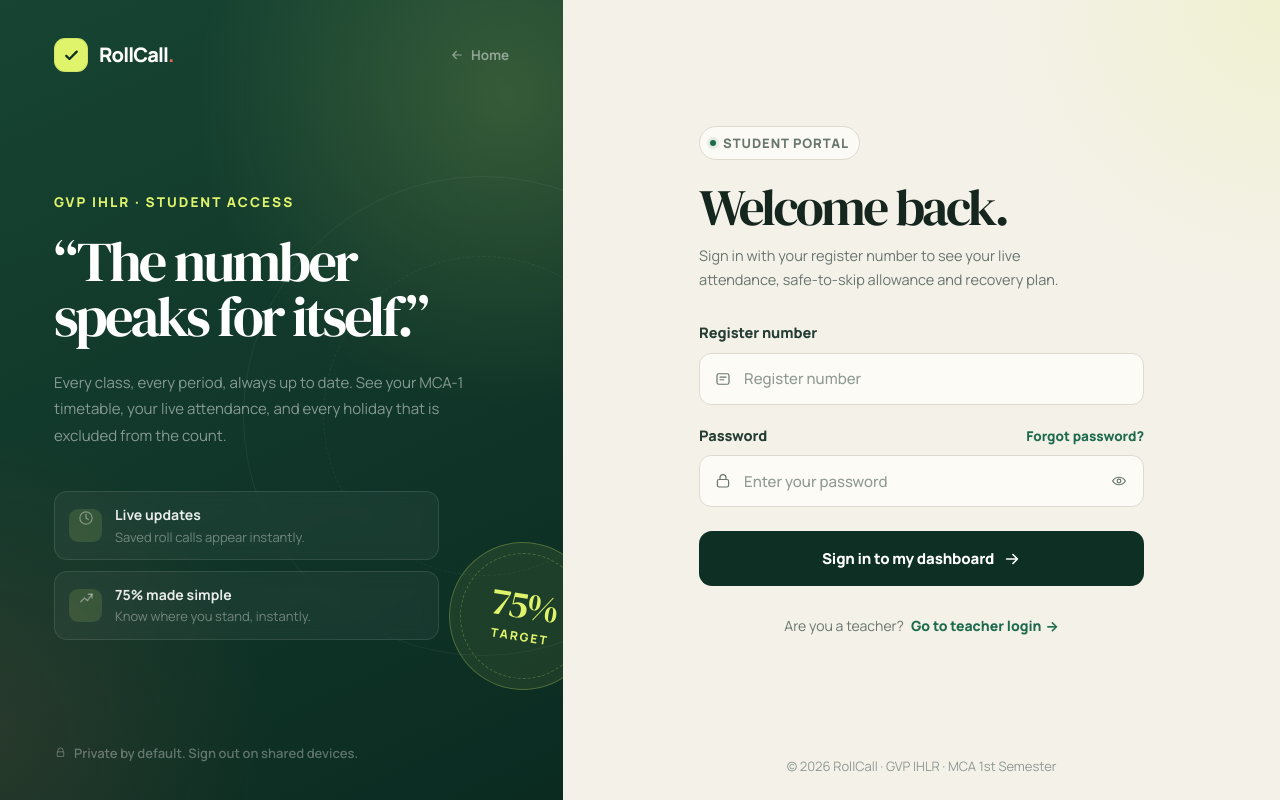
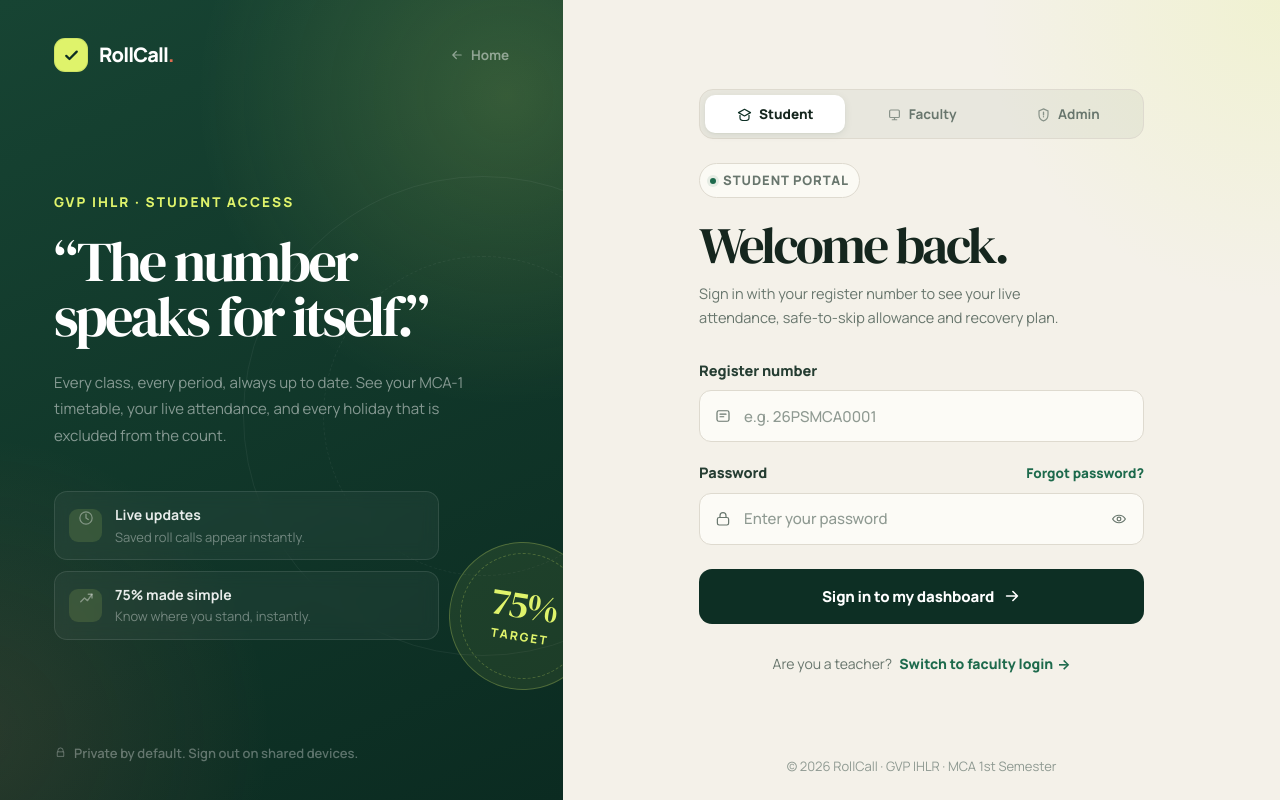
Before and after one commit to gowthamsrivarma0707-commits/rollcall, a Python web app: template templates/login.html in a window 1280 px wide. Run offline with Jinja, Linux system fonts and the light colour scheme; the template is opened without the code that fills it, so the values that code supplies are empty.

Commit message:
feat: unified 3-way login, ISP admin account, and attendance lock/edit workflow

```diff
--- a/static/css/auth.css
+++ b/static/css/auth.css
@@ -231,6 +231,64 @@
   margin: auto;
 }
 
+/* ---------------------------------------------------------
+   Role switch tabs
+   --------------------------------------------------------- */
+.auth-role-tabs {
+  display: grid;
+  grid-template-columns: repeat(3, 1fr);
+  gap: 6px;
+  margin-bottom: 24px;
+  padding: 5px;
+  background: rgba(13, 47, 36, 0.05);
+  border: 1px solid var(--line);
+  border-radius: 14px;
+}
+
+.auth-role-tab {
+  display: inline-flex;
+  align-items: center;
+  justify-content: center;
+  gap: 7px;
+  padding: 9px 12px;
+  border: none;
+  border-radius: 10px;
+  background: transparent;
+  color: var(--muted);
+  font-family: inherit;
+  font-size: 13.5px;
+  font-weight: 650;
+  cursor: pointer;
+  transition: all 160ms var(--ease);
+  user-select: none;
+  white-space: nowrap;
+}
+
+.auth-role-tab svg {
+  width: 15px;
+  height: 15px;
+  flex: 0 0 auto;
+  opacity: 0.75;
+  transition: opacity 160ms var(--ease);
+}
+
+.auth-role-tab:hover {
+  color: var(--ink);
+  background: rgba(255, 255, 255, 0.55);
+}
+
+.auth-role-tab.is-active {
+  background: #ffffff;
+  color: var(--ink);
+  font-weight: 750;
+  box-shadow: 0 2px 8px rgba(13, 47, 36, 0.08), 0 1px 2px rgba(13, 47, 36, 0.04);
+}
+
+.auth-role-tab.is-active svg {
+  opacity: 1;
+  color: var(--green-dark);
+}
+
 .auth-heading {
   margin-bottom: 30px;
 }
--- a/static/js/login.js
+++ b/static/js/login.js
@@ -2,49 +2,9 @@
   "use strict";
 
   const { api, setButtonLoading } = window.RollCall;
-  const isAdmin = window.location.pathname.startsWith("/admin");
-  const isTeacher = window.location.pathname.startsWith("/teacher");
-  const role = isAdmin ? "admin" : isTeacher ? "teacher" : "student";
 
-  const copy = isAdmin
-    ? {
-        documentTitle: "Admin login · RollCall",
-        asideKicker: "GVP IHLR · ADMIN ACCESS",
-        asideHeading: "“Oversight,<br>without the noise.”",
-        asideCopy:
-          "View every MCA-1 session, correct any roll call, and review attendance across all subjects and teachers from one place.",
-        badge: "Admin console",
-        heading: "Welcome back, Principal.",
-        subtitle:
-          "Sign in with your admin username to review and update attendance across all teachers.",
-        usernameLabel: "Admin username",
-        usernamePlaceholder: "Admin username",
-        usernameAutocomplete: "username",
-        loginButton: "Open admin console",
-        switchPrompt: "Are you a teacher?",
-        switchHref: "/teacher/login",
-        switchText: "Go to teacher login",
-      }
-    : isTeacher
-      ? {
-        documentTitle: "Teacher login · RollCall",
-        asideKicker: "GVP IHLR · TEACHER ACCESS",
-        asideHeading: "“Roll call,<br>minus the paperwork.”",
-        asideCopy:
-          "Open your period from the MCA-1 timetable, tap the absentees and save. Labs and the CTV interactive program are marked once and counted for their full span.",
-        badge: "Teacher portal",
-        heading: "Welcome back, Professor.",
-        subtitle:
-          "Sign in with your employee ID or college email to take attendance and review saved records.",
-        usernameLabel: "Employee ID or email",
-        usernamePlaceholder: "Employee ID or college email",
-        usernameAutocomplete: "username",
-        loginButton: "Open teacher dashboard",
-        switchPrompt: "Are you a student?",
-        switchHref: "/student/login",
-        switchText: "Go to student login",
-      }
-    : {
+  const ROLE_CONFIG = {
+    student: {
       documentTitle: "Student login · RollCall",
       asideKicker: "GVP IHLR · STUDENT ACCESS",
       asideHeading: "“The number<br>speaks for itself.”",
@@ -55,18 +15,102 @@
       subtitle:
         "Sign in with your register number to see your live attendance, safe-to-skip allowance and recovery plan.",
       usernameLabel: "Register number",
-        usernamePlaceholder: "Register number",
+      usernamePlaceholder: "e.g. 26PSMCA0001",
       usernameAutocomplete: "username",
+      autocapitalize: "characters",
       loginButton: "Sign in to my dashboard",
+      emptyError: "Enter your register number and password.",
       switchPrompt: "Are you a teacher?",
-        switchHref: "/teacher/login",
-        switchText: "Go to teacher login",
+      switchRole: "teacher",
+      switchText: "Switch to faculty login",
+      defaultPath: "/student",
+    },
+    teacher: {
+      documentTitle: "Faculty login · RollCall",
+      asideKicker: "GVP IHLR · FACULTY ACCESS",
+      asideHeading: "“Roll call,<br>minus the paperwork.”",
+      asideCopy:
+        "Open your period from the MCA-1 timetable, tap the absentees and save. Labs and the CTV interactive program are marked once and counted for their full span.",
+      badge: "Faculty portal",
+      heading: "Welcome back, Professor.",
+      subtitle:
+        "Sign in with your employee ID or college email to take attendance and review saved records.",
+      usernameLabel: "Employee ID or email",
+      usernamePlaceholder: "e.g. BD or teacher@gvpce.ac.in",
+      usernameAutocomplete: "username",
+      autocapitalize: "none",
+      loginButton: "Open faculty dashboard",
+      emptyError: "Enter your employee ID or college email and password.",
+      switchPrompt: "Are you an administrator?",
+      switchRole: "admin",
+      switchText: "Switch to admin console",
+      defaultPath: "/teacher",
+    },
+    admin: {
+      documentTitle: "Admin login · RollCall",
+      asideKicker: "GVP IHLR · ADMIN ACCESS",
+      asideHeading: "“Oversight,<br>without the noise.”",
+      asideCopy:
+        "View every session, correct any roll call, and manage timetable, faculty, and student allocations from one centralized place.",
+      badge: "Admin console",
+      heading: "Welcome back, Administrator.",
+      subtitle:
+        "Sign in with your admin username (e.g. ISP or principal) to manage the attendance portal.",
+      usernameLabel: "Admin username",
+      usernamePlaceholder: "e.g. ISP or principal",
+      usernameAutocomplete: "username",
+      autocapitalize: "none",
+      loginButton: "Open admin console",
+      emptyError: "Enter your admin username and password.",
+      switchPrompt: "Are you a student?",
+      switchRole: "student",
+      switchText: "Switch to student login",
+      defaultPath: "/admin",
+    },
   };
+
+  const urlParams = new URLSearchParams(window.location.search);
+  const paramRole = urlParams.get("role");
+  let currentRole = "student";
+
+  if (window.location.pathname.startsWith("/admin") || paramRole === "admin") {
+    currentRole = "admin";
+  } else if (window.location.pathname.startsWith("/teacher") || paramRole === "teacher") {
+    currentRole = "teacher";
+  } else if (paramRole === "student" || window.location.pathname.startsWith("/student")) {
+    currentRole = "student";
+  }
 
   const setText = (id, value) => {
     const node = document.getElementById(id);
     if (node) node.textContent = value;
   };
+
+  const username = document.getElementById("username");
+  const password = document.getElementById("password");
+  const form = document.getElementById("loginForm");
+  const errorBox = document.getElementById("formError");
+  const loginButton = document.getElementById("loginButton");
+  const passwordToggle = document.getElementById("passwordToggle");
+  const switchLink = document.getElementById("switchLink");
+  const roleTabs = document.querySelectorAll(".auth-role-tab");
+
+  function showError(message) {
+    if (!errorBox) return;
+    errorBox.textContent = message;
+    errorBox.hidden = false;
+  }
+
+  function clearError() {
+    if (!errorBox) return;
+    errorBox.hidden = true;
+    errorBox.textContent = "";
+  }
+
+  function setRole(role, updateHistory = true) {
+    if (!ROLE_CONFIG[role]) role = "student";
+    currentRole = role;
+    const copy = ROLE_CONFIG[role];
 
     document.title = copy.documentTitle;
     document.body.dataset.role = role;
@@ -82,35 +126,54 @@
     setText("switchPrompt", copy.switchPrompt);
     setText("year", String(new Date().getFullYear()));
 
-  const switchLink = document.getElementById("switchLink");
     if (switchLink) {
-    switchLink.href = copy.switchHref;
+      switchLink.href = `/${copy.switchRole}/login`;
+      switchLink.dataset.targetRole = copy.switchRole;
       switchLink.innerHTML = `${copy.switchText} <span>→</span>`;
     }
 
-  const username = document.getElementById("username");
     if (username) {
       username.placeholder = copy.usernamePlaceholder;
       username.autocomplete = copy.usernameAutocomplete;
-    username.autocapitalize = isTeacher ? "none" : "characters";
+      username.autocapitalize = copy.autocapitalize;
     }
 
-  const password = document.getElementById("password");
-  const form = document.getElementById("loginForm");
-  const errorBox = document.getElementById("formError");
-  const loginButton = document.getElementById("loginButton");
-  const passwordToggle = document.getElementById("passwordToggle");
-  function showError(message) {
-    if (!errorBox) return;
-    errorBox.textContent = message;
-    errorBox.hidden = false;
+    roleTabs.forEach((tab) => {
+      const active = tab.dataset.role === role;
+      tab.classList.toggle("is-active", active);
+      tab.setAttribute("aria-selected", String(active));
+    });
+
+    clearError();
+
+    if (updateHistory) {
+      try {
+        const newPath = `/${role}/login`;
+        if (window.location.pathname !== newPath) {
+          window.history.replaceState({ role }, "", newPath);
+        }
+      } catch (_) {}
+    }
   }
 
-  function clearError() {
-    if (!errorBox) return;
-    errorBox.hidden = true;
-    errorBox.textContent = "";
+  // Bind role tabs click
+  roleTabs.forEach((tab) => {
+    tab.addEventListener("click", () => {
+      const selected = tab.dataset.role;
+      if (selected && selected !== currentRole) {
+        setRole(selected, true);
+        username?.focus();
       }
+    });
+  });
+
+  // Switch link click (fast switch without full reload)
+  switchLink?.addEventListener("click", (e) => {
+    e.preventDefault();
+    const targetRole = switchLink.dataset.targetRole || "teacher";
+    setRole(targetRole, true);
+    username?.focus();
+  });
 
   username?.addEventListener("input", clearError);
   password?.addEventListener("input", clearError);
@@ -130,12 +193,10 @@
 
     const usernameValue = username.value.trim();
     const passwordValue = password.value;
+    const config = ROLE_CONFIG[currentRole];
+
     if (!usernameValue || !passwordValue) {
-      showError(
-        isTeacher
-          ? "Enter your employee ID or college email and password."
-          : "Enter your register number and password."
-      );
+      showError(config.emptyError);
       (usernameValue ? password : username).focus();
       return;
     }
@@ -158,27 +219,27 @@
       }
       const data = await api.post(
         "/api/login",
-        { role, username: usernameValue, password: passwordValue },
+        { role: currentRole, username: usernameValue, password: passwordValue },
         { redirectOn401: false }
       );
       if (buttonText) buttonText.textContent = "Signing you in…";
 
-      // Cache offline login credentials on this device for zero-network situations
+      // Cache offline login credentials on this device
       try {
         const passHash = await hashPassword(passwordValue);
         localStorage.setItem(
-          `rollcall_offline_auth_${role}`,
+          `rollcall_offline_auth_${currentRole}`,
           JSON.stringify({
             username: usernameValue.toLowerCase(),
             passHash: passHash,
-            redirect: data.redirect || (isTeacher ? "/teacher" : "/student"),
+            redirect: data.redirect || config.defaultPath,
             savedAt: Date.now(),
           })
         );
       } catch (_) {}
 
       localStorage.setItem("rollcall_active_teacher_id", usernameValue.toLowerCase().trim());
-      window.location.assign(data.redirect || (isTeacher ? "/teacher" : "/student"));
+      window.location.assign(data.redirect || config.defaultPath);
     } catch (error) {
       const isOffline =
         !navigator.onLine ||
@@ -187,29 +248,25 @@
         error.message.includes("connection");
 
       if (isOffline) {
-        // Attempt offline device authentication
         try {
           const passHash = await hashPassword(passwordValue);
           const userLower = usernameValue.toLowerCase();
           let matched = false;
 
           // 1. Check if user logged in previously on this device
-          const raw = localStorage.getItem(`rollcall_offline_auth_${role}`);
+          const raw = localStorage.getItem(`rollcall_offline_auth_${currentRole}`);
           if (raw) {
             const cached = JSON.parse(raw);
-            if (
-              cached.username === userLower &&
-              cached.passHash === passHash
-            ) {
+            if (cached.username === userLower && cached.passHash === passHash) {
               matched = true;
             }
           }
 
-          // 2. Built-in offline support for college faculty & students
-          const DEMO_TEACHERS = new Set(["principal", "vl", "prp", "chssrp", "bd", "psr", "rk", "pvrc", "ymg"]);
+          // 2. Built-in offline support for faculty & staff
+          const DEMO_TEACHERS = new Set(["principal", "isp", "vl", "prp", "chssrp", "bd", "psr", "rk", "pvrc", "ymg"]);
           const TEACHER_DEFAULT_HASH = "cde383eee8ee7a4400adf7a15f716f179a2eb97646b37e089eb8d6d04e663416"; // teacher123
 
-          if (!matched && isTeacher && DEMO_TEACHERS.has(userLower) && passHash === TEACHER_DEFAULT_HASH) {
+          if (!matched && (currentRole === "teacher" || currentRole === "admin") && DEMO_TEACHERS.has(userLower) && passHash === TEACHER_DEFAULT_HASH) {
             matched = true;
           }
 
@@ -217,7 +274,7 @@
             if (buttonText) buttonText.textContent = "Opening offline…";
             localStorage.setItem("rollcall_offline_session", "true");
             localStorage.setItem("rollcall_active_teacher_id", userLower);
-            window.location.assign(isTeacher ? "/teacher" : "/student");
+            window.location.assign(config.defaultPath);
             return;
           }
         } catch (_) {}
@@ -234,11 +291,13 @@
     }
   });
 
+  // Initialize role
+  setRole(currentRole, false);
+
   // Register service worker on login page as well
   if ("serviceWorker" in navigator) {
     window.addEventListener("load", () => {
       navigator.serviceWorker.register("/sw.js").catch(() => {});
     });
   }
-
 })();
--- a/templates/login.html
+++ b/templates/login.html
@@ -69,6 +69,21 @@
 
     <main class="auth-main">
       <div class="auth-main__inner">
+        <div class="auth-role-tabs" id="roleTabs" role="tablist" aria-label="Select login type">
+          <button type="button" class="auth-role-tab is-active" data-role="student" role="tab" aria-selected="true">
+            <svg viewBox="0 0 20 20" fill="none" aria-hidden="true"><path d="M10 3l8 4.5-8 4.5-8-4.5L10 3z" stroke="currentColor" stroke-width="1.6" stroke-linejoin="round"/><path d="M4 10.5v4c0 2 2.7 3.5 6 3.5s6-1.5 6-3.5v-4" stroke="currentColor" stroke-width="1.6"/></svg>
+            <span>Student</span>
+          </button>
+          <button type="button" class="auth-role-tab" data-role="teacher" role="tab" aria-selected="false">
+            <svg viewBox="0 0 20 20" fill="none" aria-hidden="true"><rect x="3.5" y="4" width="13" height="10" rx="1.5" stroke="currentColor" stroke-width="1.6"/><path d="M7 17h6M10 14v3" stroke="currentColor" stroke-width="1.6" stroke-linecap="round"/></svg>
+            <span>Faculty</span>
+          </button>
+          <button type="button" class="auth-role-tab" data-role="admin" role="tab" aria-selected="false">
+            <svg viewBox="0 0 20 20" fill="none" aria-hidden="true"><path d="M10 2.5l6 2.8v4.6c0 4.2-2.7 7.7-6 8.6-3.3-.9-6-4.4-6-8.6V5.3l6-2.8z" stroke="currentColor" stroke-width="1.6"/><path d="M10 7v3.5m0 2.5h.01" stroke="currentColor" stroke-width="1.8" stroke-linecap="round"/></svg>
+            <span>Admin</span>
+          </button>
+        </div>
+
         <div class="auth-heading">
           <div class="role-badge" id="roleBadge">
             <span class="role-badge__dot"></span>
```
Also changed, not shown: app.py (+44 -18 lines), seed_data.py (+7 -0 lines), static/css/teacher.css (+43 -0 lines), static/js/teacher.js (+109 -30 lines), templates/admin.html (+11 -5 lines), templates/teacher.html (+11 -5 lines), attendance.db. Lines whose indentation alone changed are shown as unchanged.
